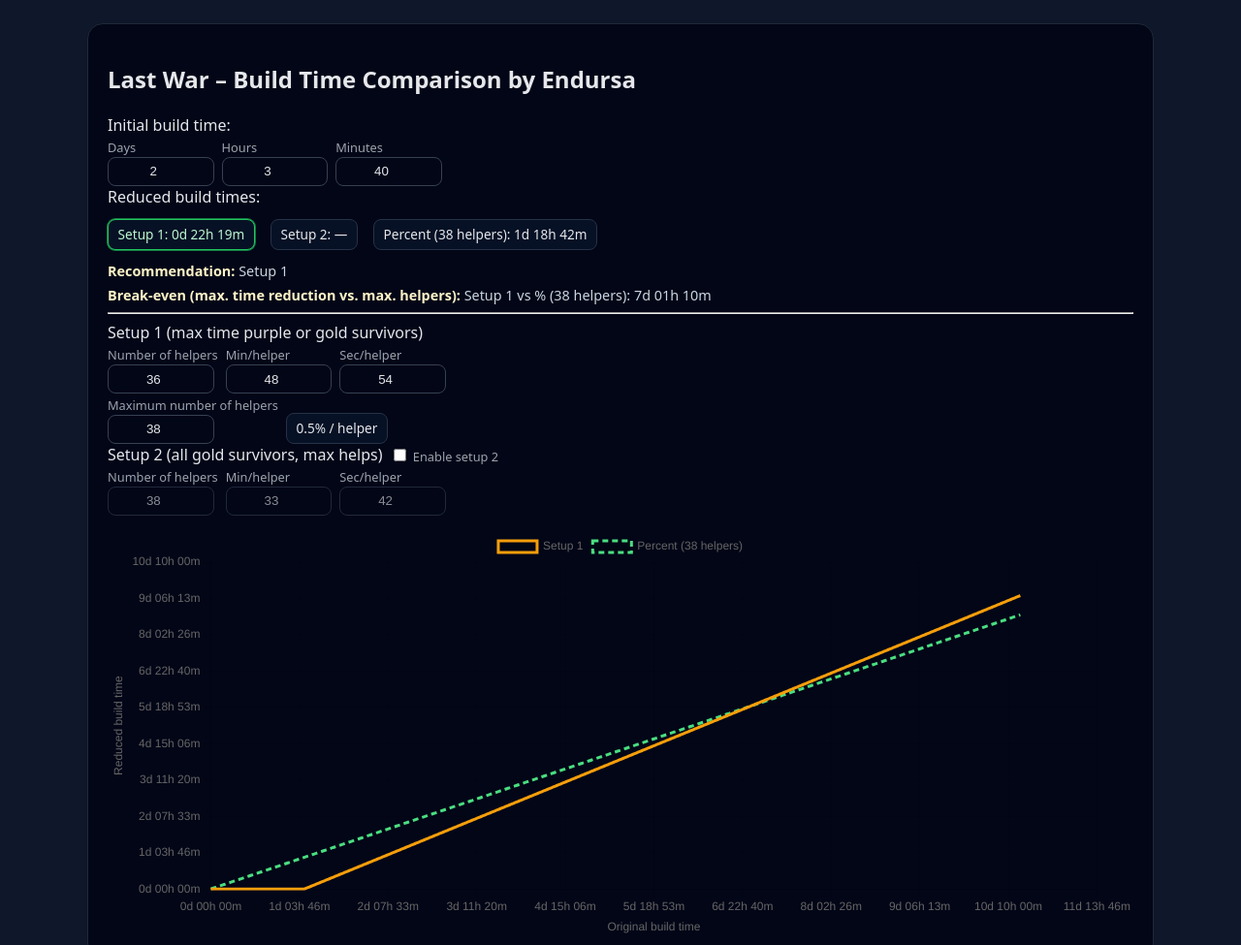
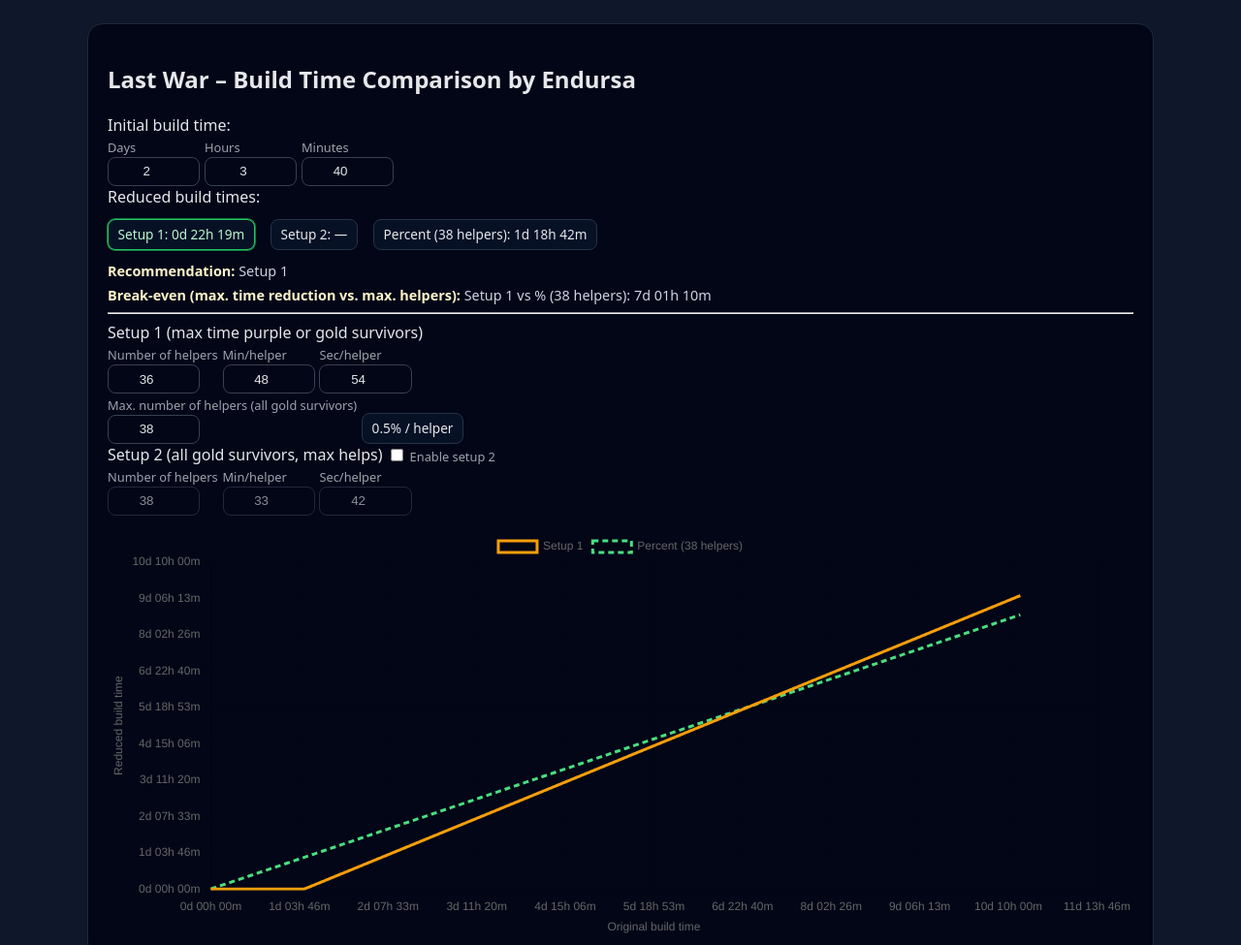
Before and after one commit to endursa/builder_compare, a plain HTML site: page index.html in a window 1280 px wide. Shown: the top 975 px of the page at 97% size. Drawn offline with nearby package versions, Linux system fonts and the light colour scheme.

Commit message:
Update index.html

```diff
--- a/index.html
+++ b/index.html
@@ -21,11 +21,11 @@ body{
   border-radius:1rem;
   padding:1.25rem;
 }
-.row{ display:flex; gap:.5rem; flex-wrap:wrap; align-items:flex-end; }
+.row{ display:flex; gap:.3rem; flex-wrap:wrap; align-items:flex-end; }
 .inline{ width:90px; text-align:center; }
 label{ font-size:.8rem; color:#9ca3af; }
 input{
-  padding:.4rem .55rem;
+  padding:.4rem .1rem;
   background:#020617;
   border:1px solid #374151;
   border-radius:.5rem;
@@ -82,6 +82,9 @@ canvas{ width:100%!important; height:100%!important; }
 </div>
 
 <div class="row">
+</div>
+
+<div class="row">
  Reduced build times:
 </div>
 
@@ -114,7 +117,7 @@ canvas{ width:100%!important; height:100%!important; }
 
 <!-- Percent -->
 <div class="row">
-  <div><label>Maximum number of helpers</label><br><input id="ph" class="inline" type="number" value="38"></div>
+  <div><label>Max. number of helpers (all gold survivors)</label><br><input id="ph" class="inline" type="number" value="38"></div>
   <div class="pill">0.5% / helper</div>
 </div>
 
@@ -125,9 +128,9 @@ canvas{ width:100%!important; height:100%!important; }
 </div>
 
 <div class="row">
-  <div><label>Number of helpers</label><br><input id="h2" class="inline" type="number" size="10" value="38" disabled></div>
-  <div><label>Min/helper</label><br><input id="m2" class="inline" type="number" size="10" value="33" disabled></div>
-  <div><label>Sec/helper</label><br><input id="s2" class="inline" type="number" size="10" value="42" disabled></div>
+  <div><label>Number of helpers</label><br><input id="h2" class="inline" type="number" value="38" disabled></div>
+  <div><label>Min/helper</label><br><input id="m2" class="inline" type="number" value="33" disabled></div>
+  <div><label>Sec/helper</label><br><input id="s2" class="inline" type="number" value="42" disabled></div>
 </div>
 
 <div class="chart-wrap">
```
